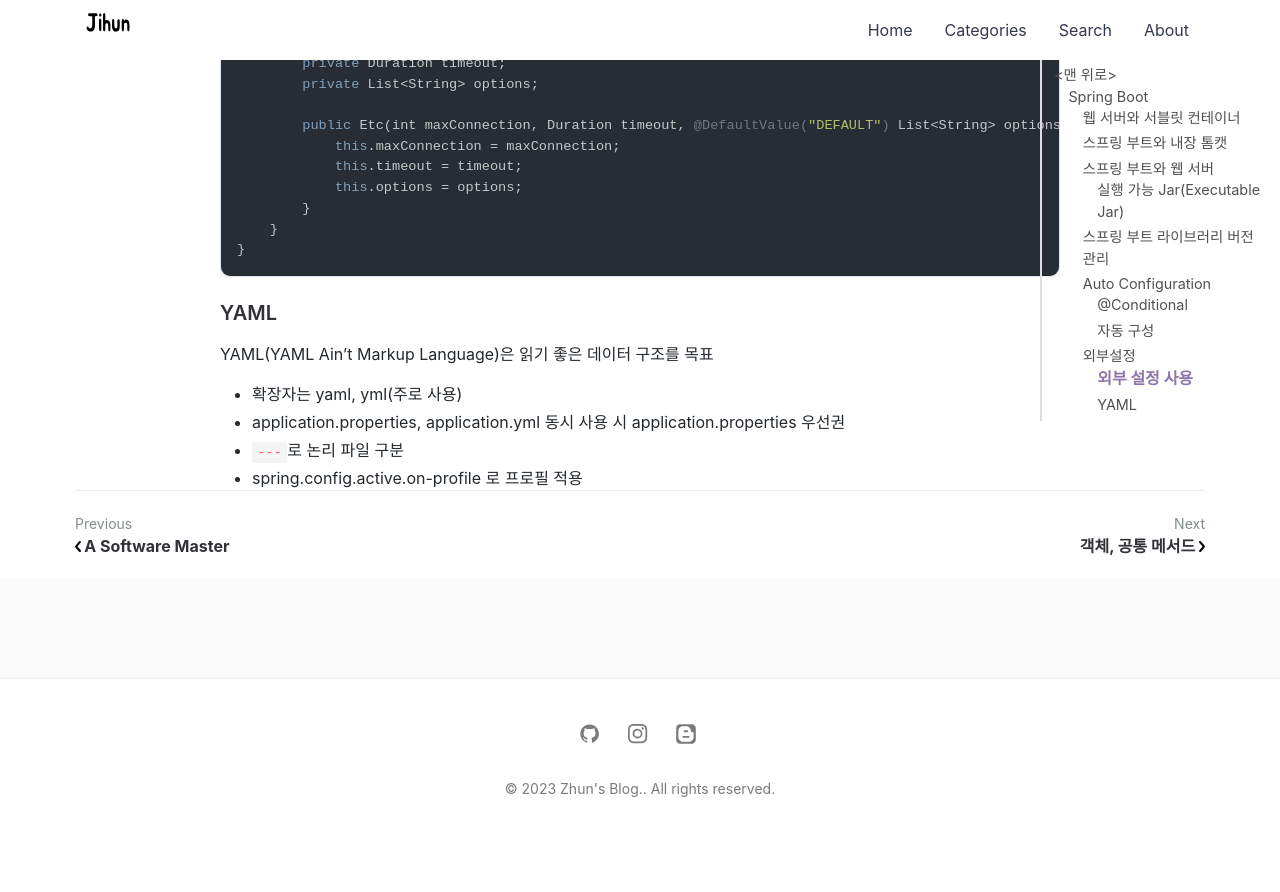
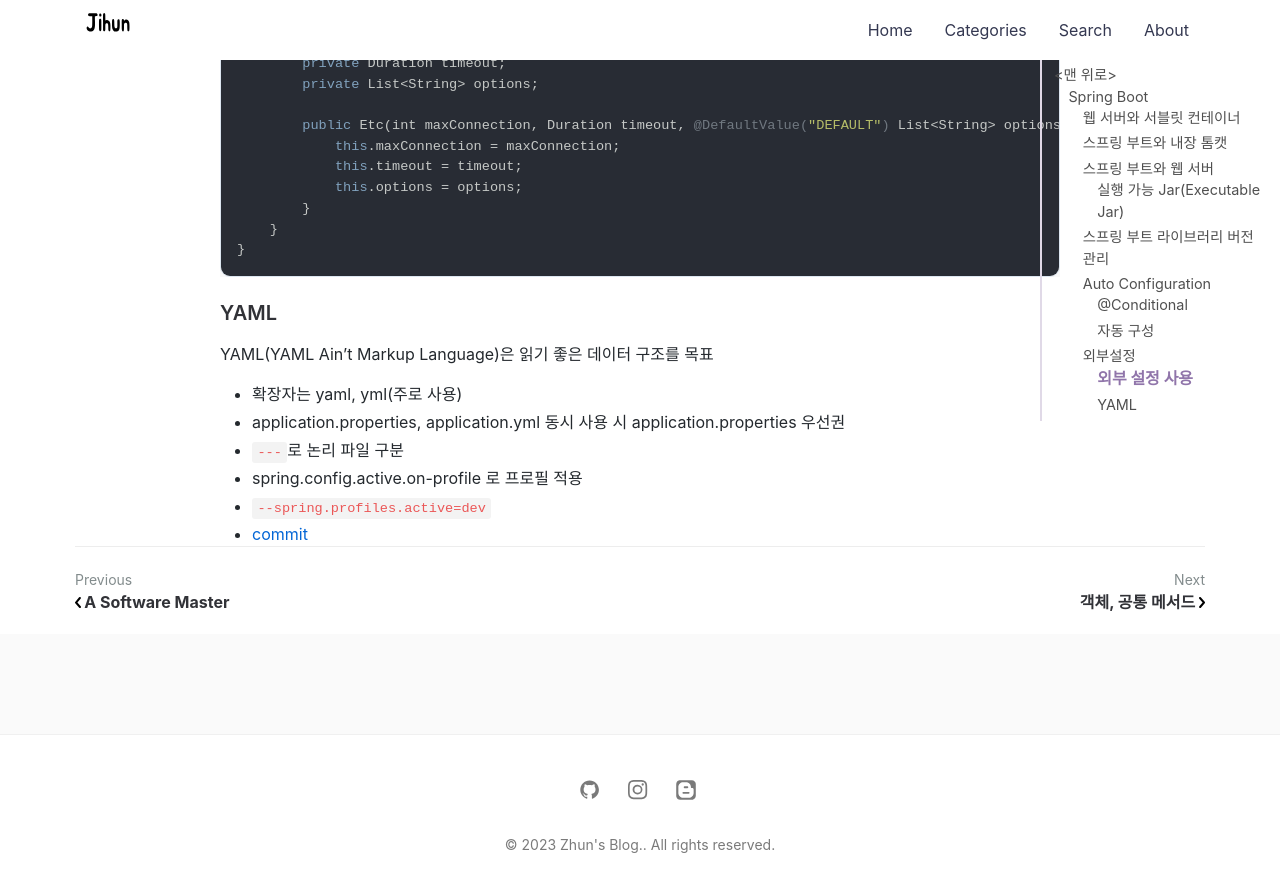
Before and after one commit to jihunparkme/jihunparkme.github.io, a Jekyll site: the page built from _posts/2023-04-06-spring-boot.md, in a window 1280 px wide and 900 px high, scrolled down 16561 px. Shown: the top 892 px of the window. Built offline with Jekyll 4.4.1, drawn with Linux system fonts in a browser that asks for light colours; nearby versions of some CDN libraries; comment, search, counter and statistics services are not loaded; before the commit the page ends 17405 px from its top, so only the background shows below that.

Commit message:
[SpringBoot] 외부설정: YAML

```diff
--- a/_posts/2023-04-06-spring-boot.md
+++ b/_posts/2023-04-06-spring-boot.md
@@ -699,3 +699,5 @@ YAML(YAML Ain't Markup Language)은 읽기 좋은 데이터 구조를 목표
 - application.properties, application.yml 동시 사용 시 application.properties 우선권
 - `---`로 논리 파일 구분
 - spring.config.active.on-profile 로 프로필 적용
+- `--spring.profiles.active=dev`
+- [commit](https://github.com/jihunparkme/Inflearn-Spring-Boot/commit/1bad8b61c94df81c99ae32c4d225e86119168abc)
```
